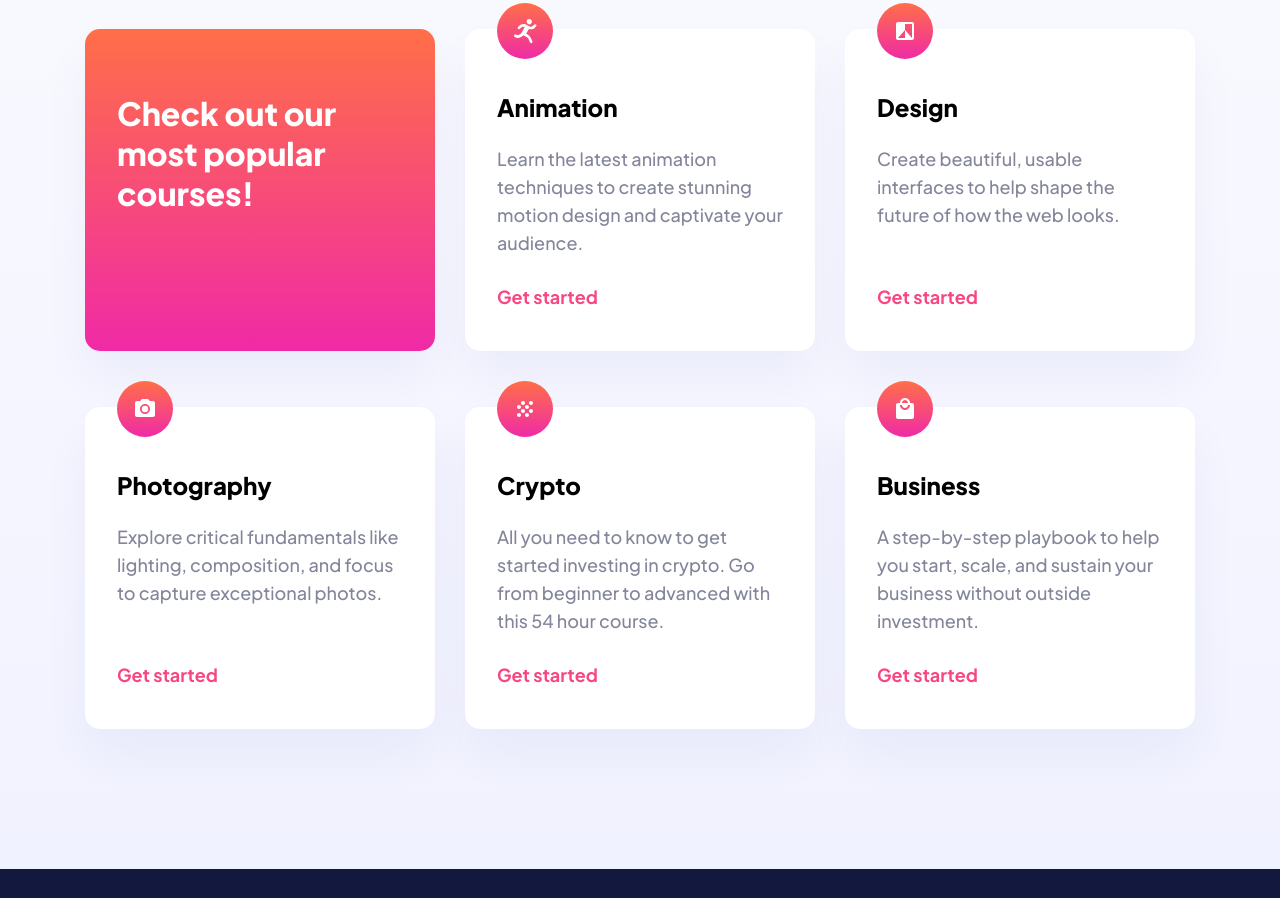
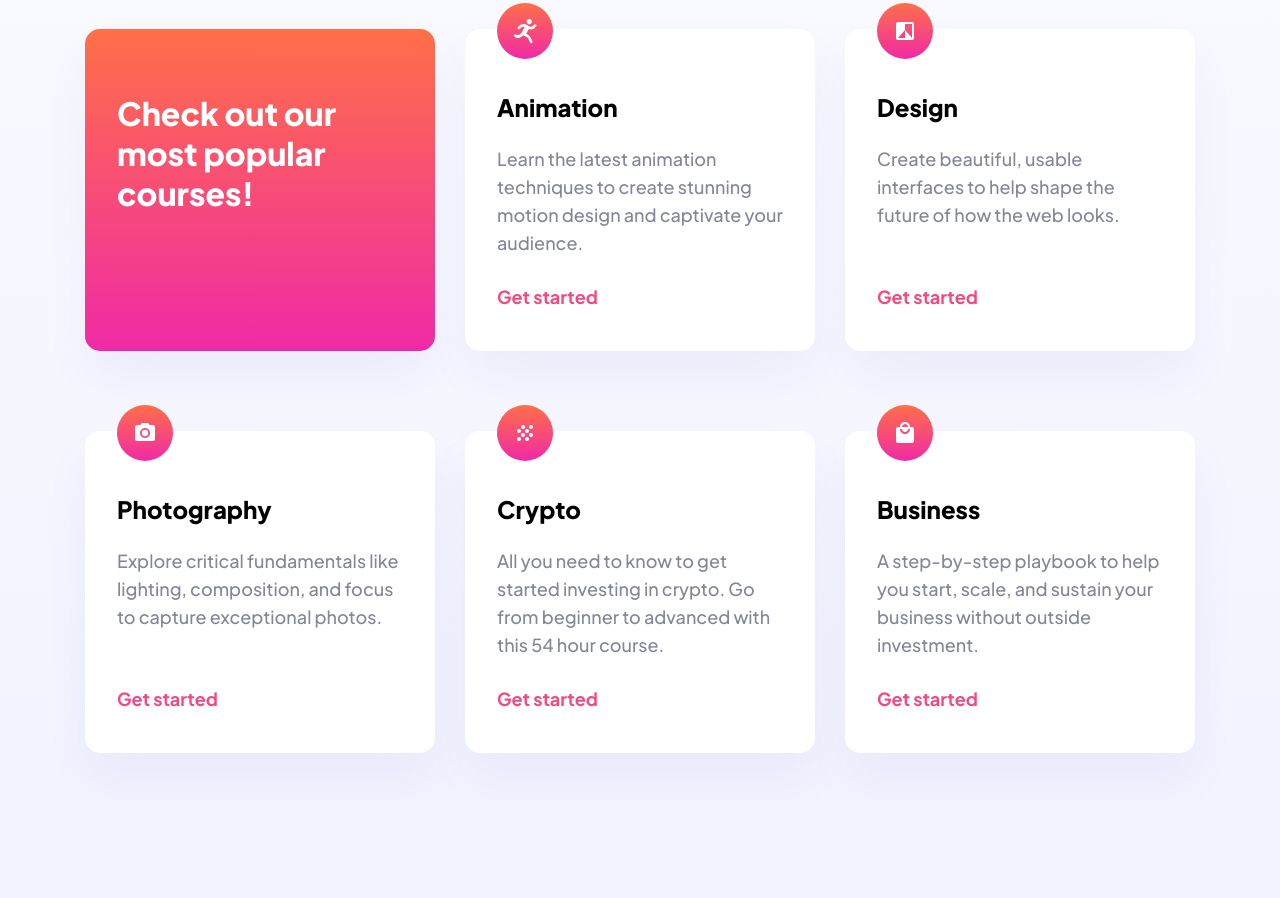
Before and after one commit to iuliancarnaru/FM-skilled-e-learning-landing-page, a website: page index.html in a window 1280 px wide. Shown: the part 835-1733 px from the top of the page. Drawn offline with Linux system fonts and the light colour scheme.

Commit message:
update card margin bottom

```diff
--- a/sass/_cards.scss
+++ b/sass/_cards.scss
@@ -14,7 +14,7 @@
     height: 322px;
     border-radius: 1.5rem;
     background-color: $color-white-solid;
-    margin-bottom: 5.6rem;
+    margin-bottom: 8rem;
     box-shadow: $shadow-box;
     padding: 6.4rem 3.2rem 4rem 3.2rem;
 
```
Also changed, not shown: css/style.css.
